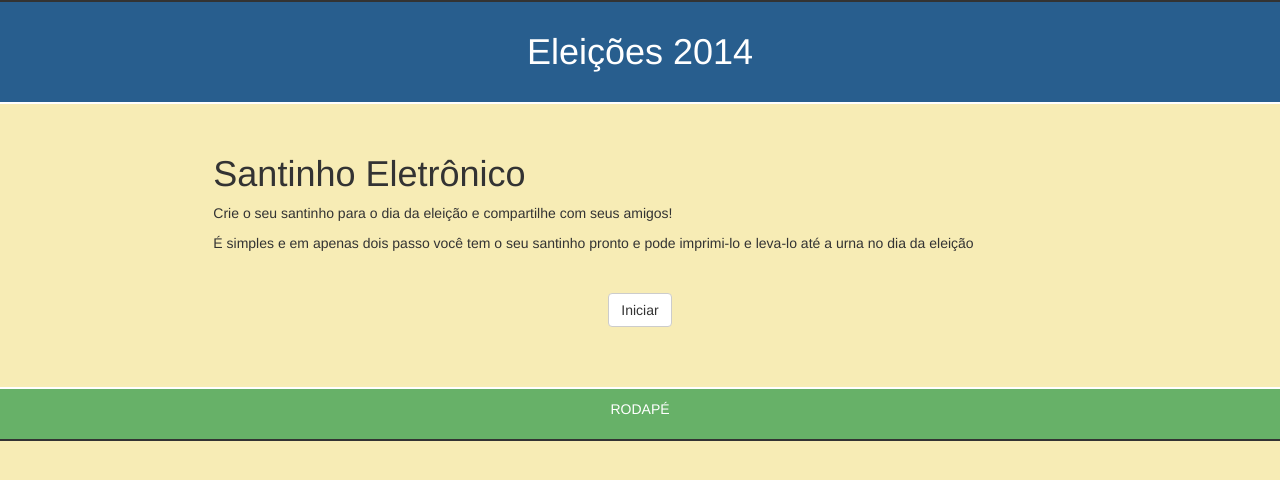
After one commit to Maethorin/eleicoes, a Django app: page / in a window 1280 px wide. The commit adds this page. Shown: the top 480 px of the page. Run offline with Django 3.2, Linux system fonts and the light colour scheme; some libraries are stand-ins or nearby versions.

Commit message:
Página inicial e botão para criar novo santinho

```diff
--- a/eleicoes/urls.py
+++ b/eleicoes/urls.py
@@ -7,6 +7,7 @@ admin.autodiscover()
 
 urlpatterns = patterns(
     '',
+    url(r'^$', 'santinho.views.home', name='home'),
     url(r'^estados$', 'santinho.views.estados', name='estados'),
     url(r'^escolher/(?P<estado>[A-Z]{2})$', 'santinho.views.escolher_candidatos', name='escolher_candidatos'),
     url(r'^santinho/(?P<estado>[A-Z]{2})/(?P<presidente>\d{2})/(?P<governador>\d{2})/(?P<senador>\d{3})/(?P<deputado_federal>\d{4})/(?P<deputado_estadual>\d{5})$', 'santinho.views.criar', name='criar_santinho'),
--- a/santinho/templates/criar.html
+++ b/santinho/templates/criar.html
@@ -10,6 +10,7 @@
         {% endfor %}
         <div class="row text-center">
             <button type="submit" class="btn btn-warning">Voltar</button>
+            <a href="{% url 'estados' %}" class="btn btn-default" role="button">Criar outro santinho</a>
         </div>
     </form>
 {% endblock corpo %}
--- /dev/null
+++ b/santinho/templates/home.html
@@ -0,0 +1,11 @@
+{% extends "base.html" %}
+{% block corpo %}
+    <div class="row">
+        <h1>Santinho Eletrônico</h1>
+        <p>Crie o seu santinho para o dia da eleição e compartilhe com seus amigos!</p>
+        <p>É simples e em apenas dois passo você tem o seu santinho pronto e pode imprimi-lo e leva-lo até a urna no dia da eleição</p>
+    </div>
+    <div class="row text-center">
+        <a href="{% url 'estados' %}" class="btn btn-default" role="button">Iniciar</a>
+    </div>
+{% endblock corpo %}
--- a/santinho/views.py
+++ b/santinho/views.py
@@ -111,3 +111,7 @@ def escolher_candidatos(request, estado):
 def estados(request):
     estados = ESTADOS[1:]
     return render_to_response('estados.html', locals())
+
+
+def home(request):
+    return render_to_response('home.html')
```
Also changed, not shown: eleicoes/settings.py (+2 -20 lines).
